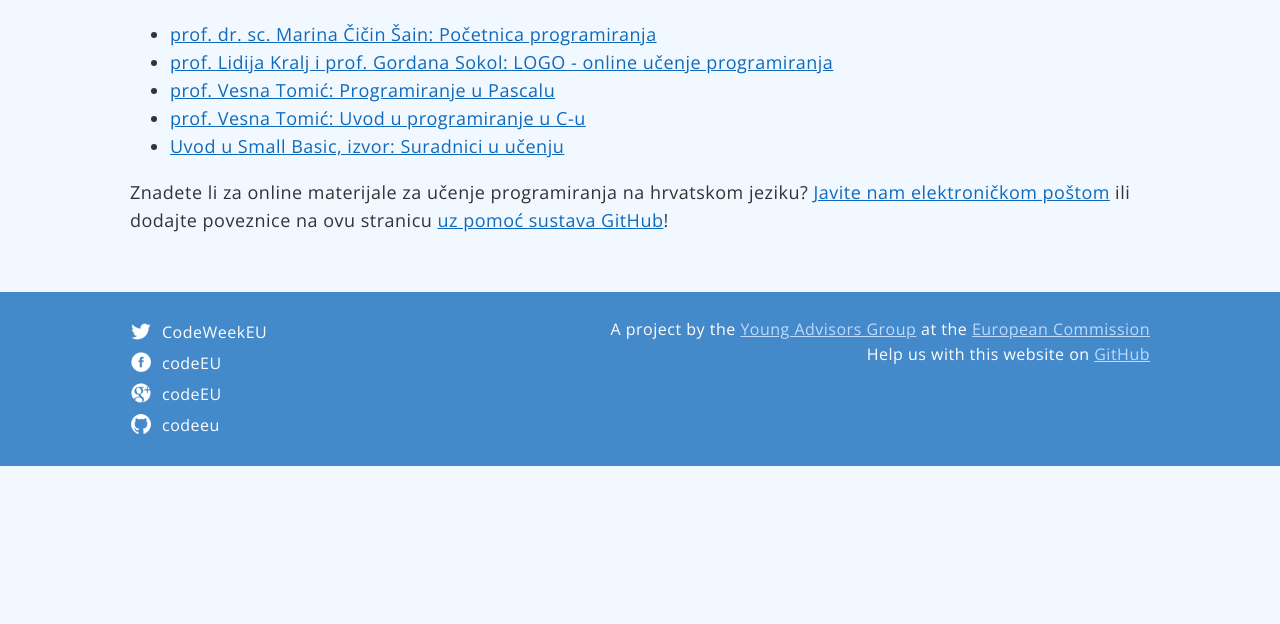
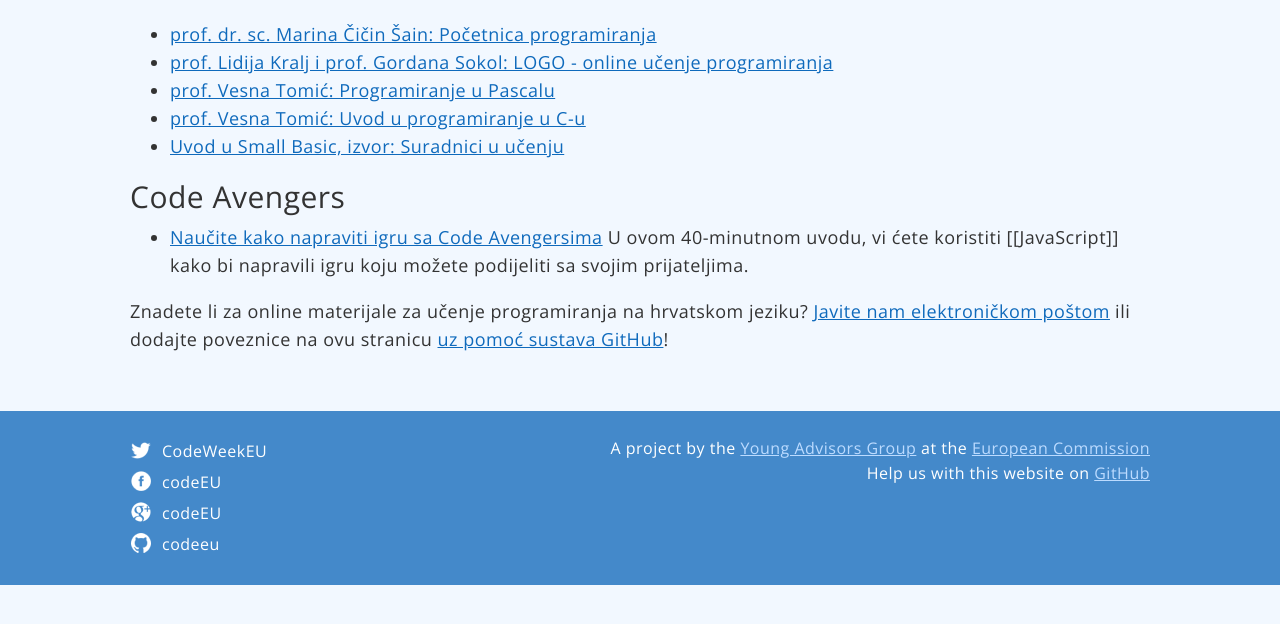
Before and after one commit to codeeu/codeeu.github.io, a Jekyll site: the page built from resources/croatia/index.html, in a window 1280 px wide, cut to the strip 167-791 px from the top of the page. Built offline with Jekyll 4.4.1, drawn with Linux system fonts in a browser that asks for light colours; nearby versions of some CDN libraries; Markdown is read by kramdown in place of the engine named in the settings.

Commit message:
Added links to Code Avengers resources

```diff
--- a/resources/croatia/index.html
+++ b/resources/croatia/index.html
@@ -21,4 +21,9 @@
     </li>
   </ul>
 
+  <h2>Code Avengers</h2>
+  <ul>
+    <li><a href="http://www.codeavengers.com/javascript/17?l=hr">Naučite kako napraviti igru sa Code Avengersima</a> U ovom 40-minutnom uvodu, vi ćete koristiti [[JavaScript]] kako bi napravili igru koju možete podijeliti sa svojim prijateljima.</li>
+  </ul>
+
   <p>Znadete li za online materijale za učenje programiranja na hrvatskom jeziku? <a href="mailto:ivana.ruzic@skole.hr?subject=Europe Code Week u Hrvatskoj">Javite nam elektroničkom poštom</a> ili dodajte poveznice na ovu stranicu <a href="https://github.com/codeeu/codeeu.github.io">uz pomoć sustava GitHub</a>!</p>
```
